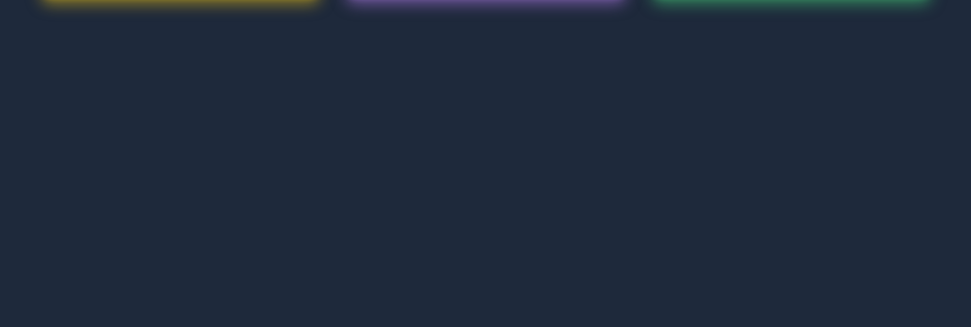
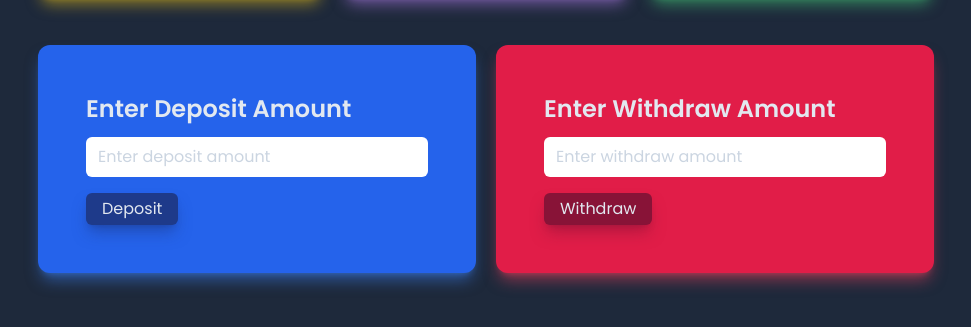
Before and after one commit to 10Sadique/functional-bank-transections, a plain HTML site: page index.html in a window 1280 px wide. Shown: the part 299-626 px from the top of the page, without its empty margins (154-1125 px from the left). Drawn offline with nearby package versions, Linux system fonts and the light colour scheme.

Commit message:
basic structure complete

```diff
--- a/index.html
+++ b/index.html
@@ -47,6 +47,20 @@
                     </div>
                 </div>
             </section>
+            <section class="w-[70%] mx-auto mt-12">
+                <div class="grid grid-cols-2 gap-5">
+                    <div class="bg-blue-600 p-12 rounded-xl shadow-lg shadow-blue-500/50">
+                        <h4 class="text-2xl font-semibold text-slate-200">Enter Deposit Amount</h4>
+                        <input class="w-full mt-3 px-3 py-2 rounded-md placeholder:text-slate-300 " placeholder="Enter deposit amount" type="text" id="deposit-field">
+                        <button class="block bg-blue-900 px-4 py-1 mt-4 text-slate-200 rounded-md shadow-lg shadow-blue-900/50 hover:bg-blue-800 transition-all duration-300" id="btn-deposit">Deposit</button>
+                    </div>
+                    <div class="bg-rose-600 p-12 rounded-xl shadow-lg shadow-rose-500/50">
+                        <h4 class="text-2xl font-semibold text-slate-200">Enter Withdraw Amount</h4>
+                        <input class="w-full mt-3 px-3 py-2 rounded-md placeholder:text-slate-300 " placeholder="Enter withdraw amount" type="text" id="withdraw-field">
+                        <button class="block bg-rose-900 px-4 py-1 mt-4 text-slate-200 rounded-md shadow-lg shadow-rose-900/50 hover:bg-rose-800 transition-all duration-300" id="btn-withdraw">Withdraw</button>
+                    </div>
+                </div>
+            </section>
         </main>
         <script src=""></script>
     </body>
```
